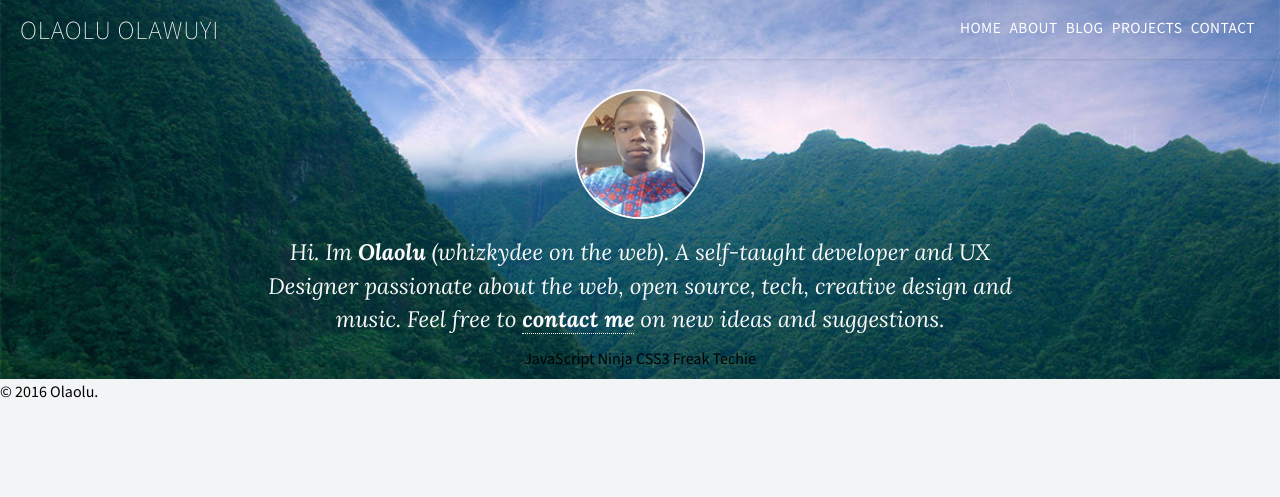
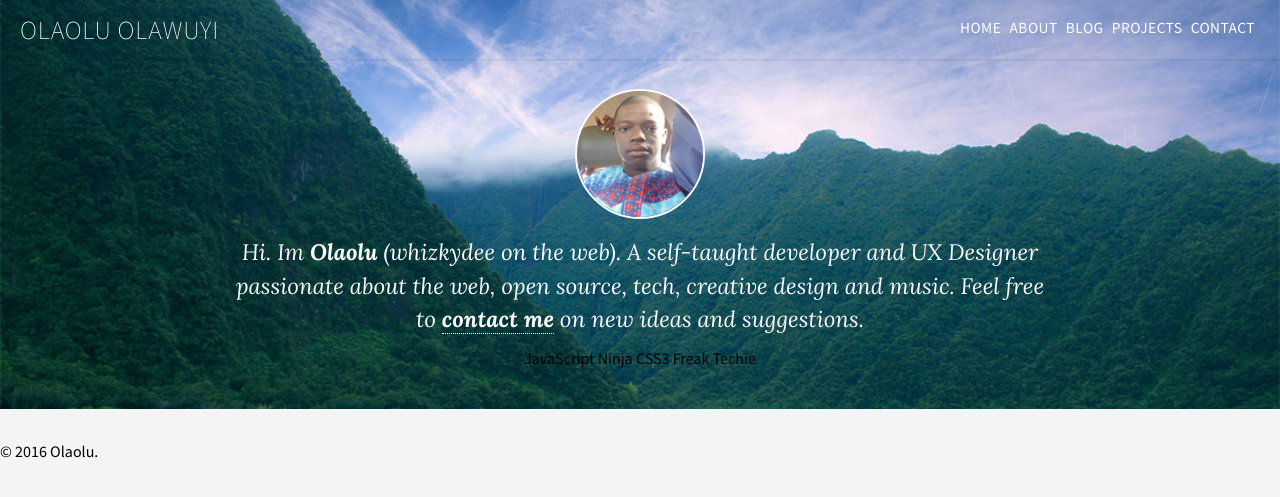
Before and after one commit to whizkydee/old-site, a Jekyll site: the page built from index.html, in a window 1280 px wide. Shown: the top 497 px of the page. Built offline with Jekyll 4.4.1, drawn with Linux system fonts in a browser that asks for light colours; nearby versions of some CDN libraries.

Commit message:
Update text styles

```diff
--- a/_sass/_home.scss
+++ b/_sass/_home.scss
@@ -44,7 +44,7 @@
    font-family: $font-alt;
    position: relative;
    text-align: center;
-   padding: 30px 0;
+   margin: 30px 0;
    height: 320px;
    display: block;
    > {
@@ -59,7 +59,7 @@
          font-family: 'Lora', $basefont;
          font-style: italic;
          text-align: center;
-         max-width: 60%;
+         max-width: 65%;
          margin: 10px auto;
          color: $off_white;
          font-size: 1.4em;
@@ -68,8 +68,13 @@
             font-family: inherit;
             color: inherit;
          }
+         span,
          b {
             font-family: inherit;
+         }
+         span {
+            border-bottom: 1px dotted;
+            font-weight: bold;
          }
       }
    }
```
